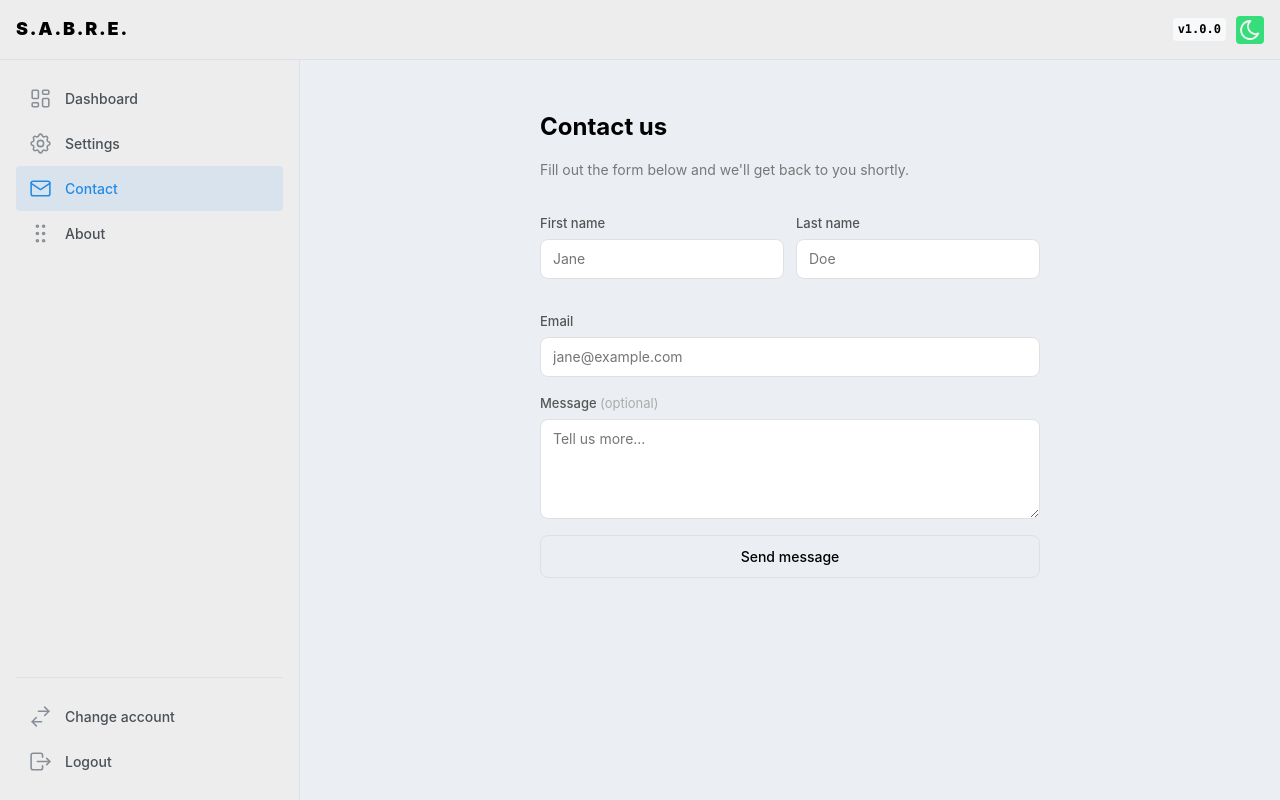
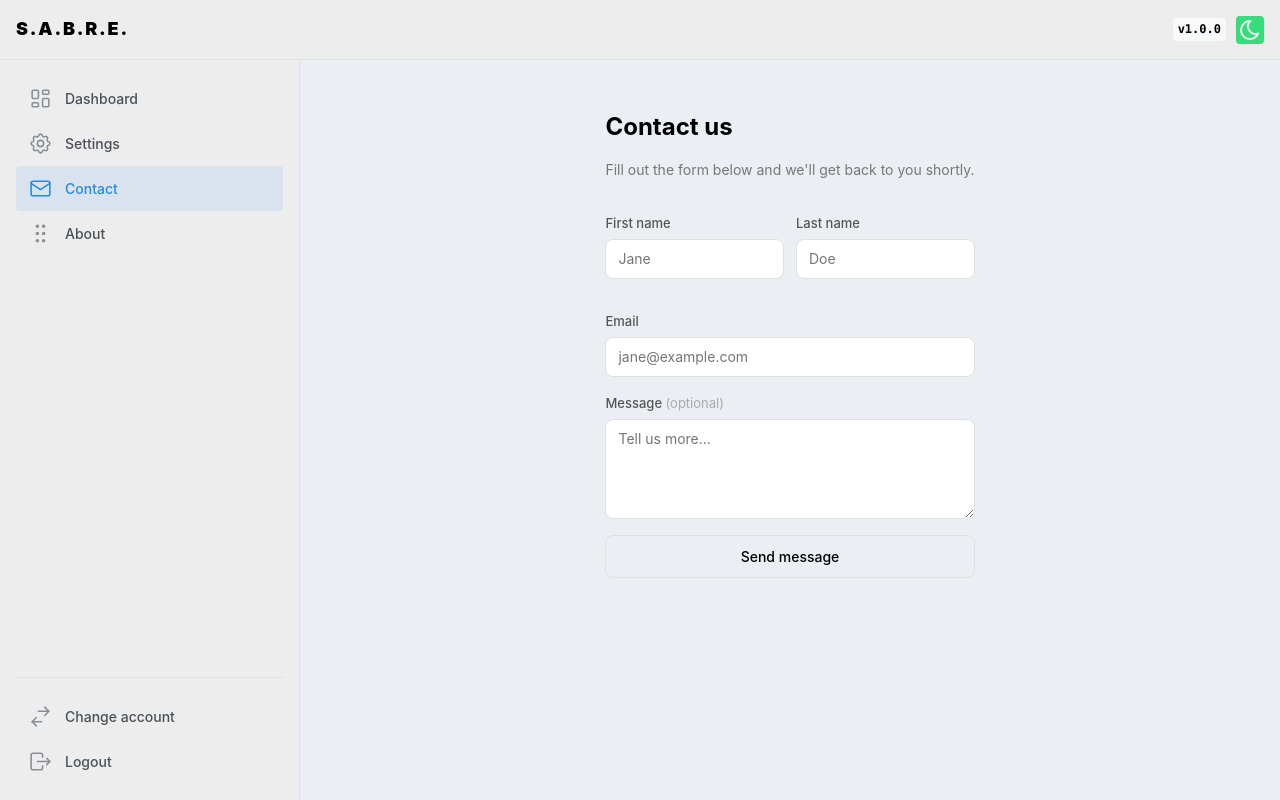
Before and after one commit to Duro233/smartbreaker, a React app in the folder frontend/: page /contact in a window 1280 px wide. Built offline with nearby package versions, Linux system fonts and the light colour scheme; no server answers; the HTML template or start-up script is replaced by a standard one.

Commit message:
Update ContactPage.tsx

```diff
--- a/frontend/src/pages/ContactPage.tsx
+++ b/frontend/src/pages/ContactPage.tsx
@@ -67,14 +67,14 @@ export default function ContactPage() {
   };
 
   return (
-    <div style={{ maxWidth: "560px", margin: "0 auto", padding: "2rem 1.5rem" }}>
+    <div style={{ width: "100%", padding: "2rem 1.5rem", boxSizing: "border-box" }}>
       <h2 style={{ margin: "0 0 0.25rem" }}>Contact us</h2>
       <p style={{ fontSize: "14px", color: "#777", marginBottom: "2rem" }}>
         Fill out the form below and we'll get back to you shortly.
       </p>
 
       {/* First + Last name row */}
-      <div style={{ display: "grid", gridTemplateColumns: "1fr 1fr", gap: "12px", marginBottom: "16px" }}>
+      <div style={{ display: "grid", gridTemplateColumns: "repeat(auto-fit, minmax(160px, 1fr))", gap: "12px", marginBottom: "16px" }}>
         <div style={fieldStyle}>
           <label style={labelStyle}>First name</label>
           <input
```
